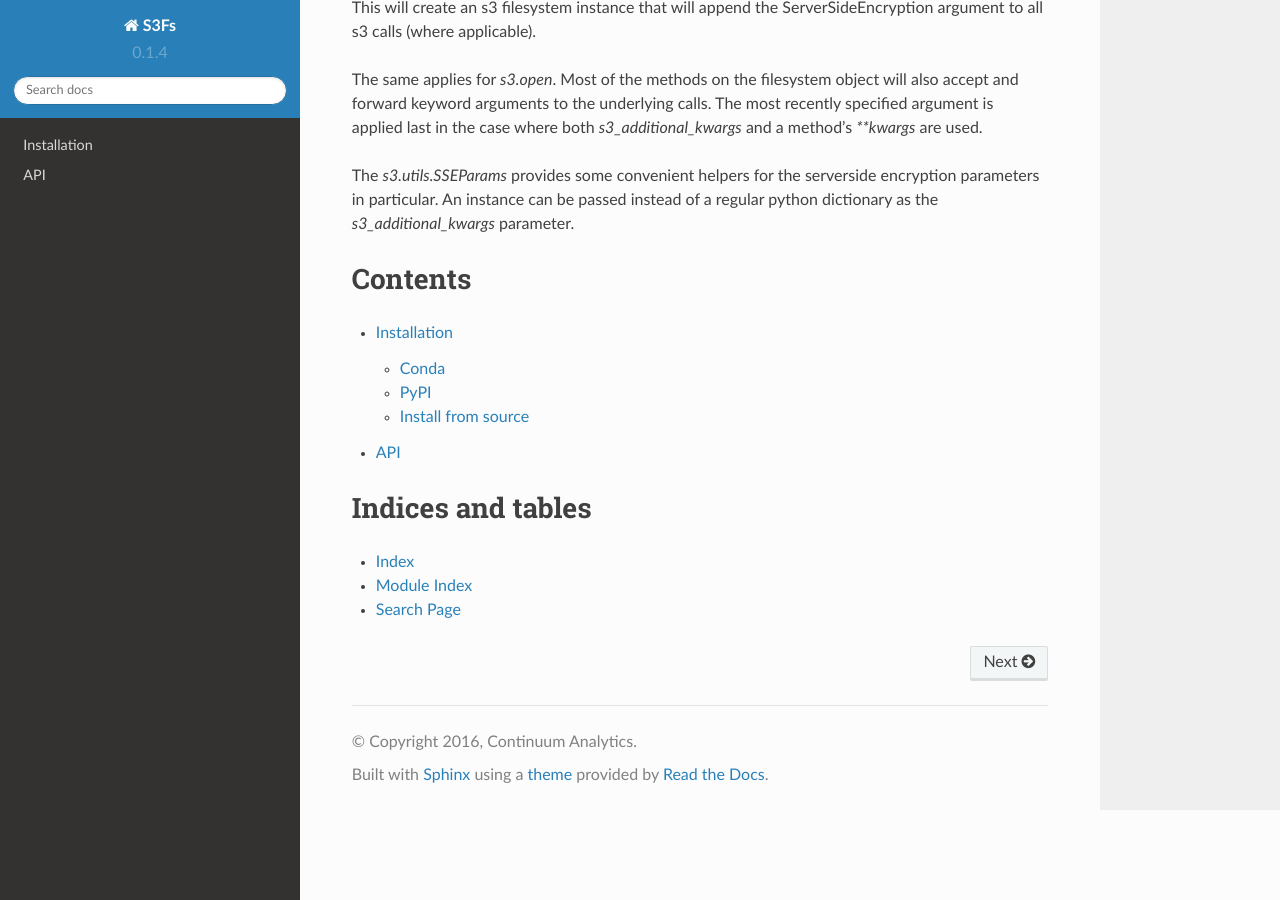
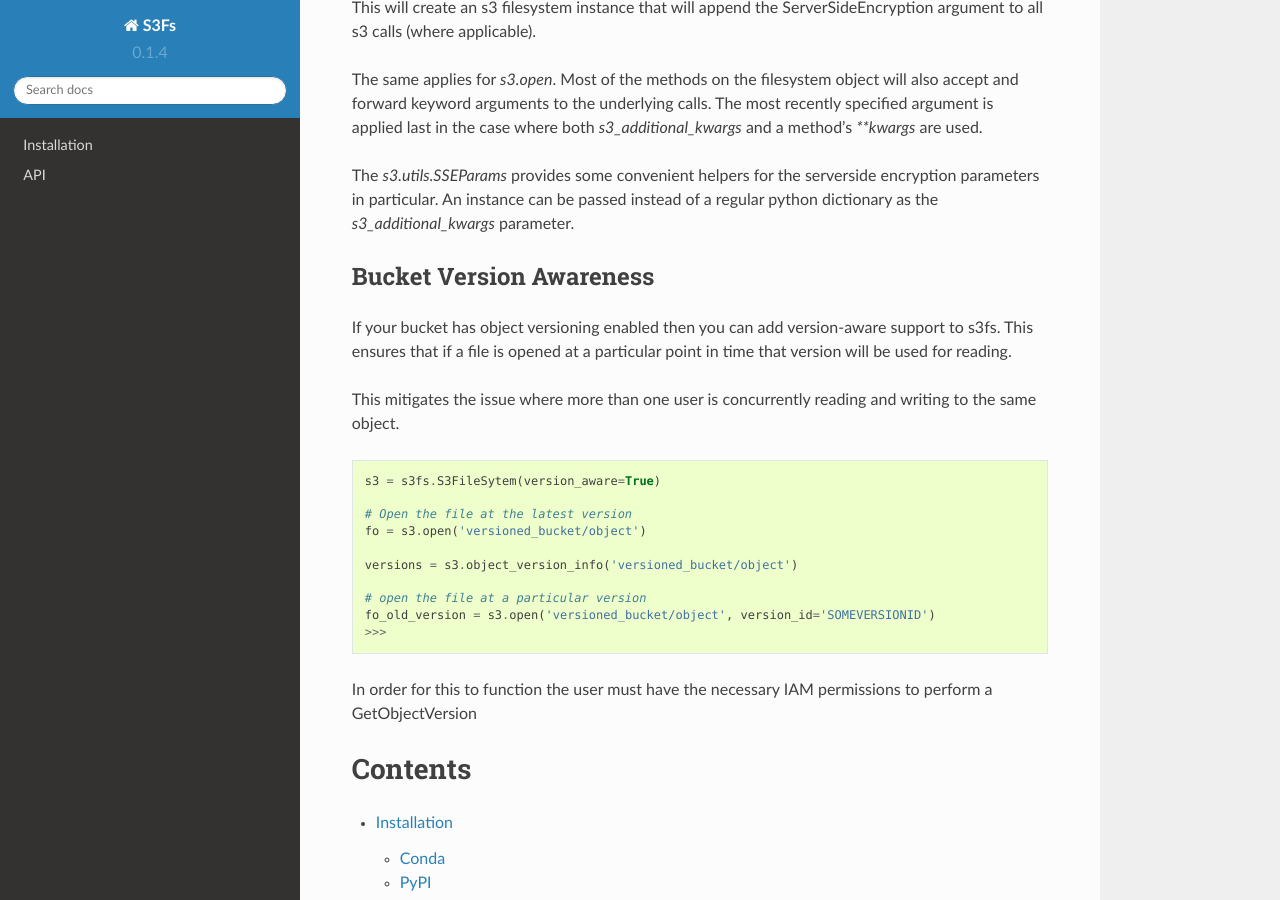
Before and after one commit to zarr-developers/s3fs, a Sphinx documentation site: the page built from docs/source/index.rst, in a window 1280 px wide and 900 px high, scrolled down 2713 px. Built offline with Sphinx 7.4.7 and the Read the Docs theme 2.0.0, drawn with Linux system fonts in a browser that asks for light colours.

Commit message:
Add version documentations

```diff
--- a/docs/source/index.rst
+++ b/docs/source/index.rst
@@ -150,6 +150,33 @@ encryption parameters in particular.  An instance can be passed instead of a
 regular python dictionary as the `s3_additional_kwargs` parameter.
 
 
+Bucket Version Awareness
+------------------------
+
+If your bucket has object versioning enabled then you can add version-aware support
+to s3fs.  This ensures that if a file is opened at a particular point in time that
+version will be used for reading.
+
+This mitigates the issue where more than one user is concurrently reading and writing
+to the same object.
+
+.. code-block:: python
+
+   s3 = s3fs.S3FileSytem(version_aware=True)
+
+   # Open the file at the latest version
+   fo = s3.open('versioned_bucket/object')
+
+   versions = s3.object_version_info('versioned_bucket/object')
+
+   # open the file at a particular version
+   fo_old_version = s3.open('versioned_bucket/object', version_id='SOMEVERSIONID')
+   >>>
+
+In order for this to function the user must have the necessary IAM permissions to perform
+a GetObjectVersion
+
+
 Contents
 ========
 
```
